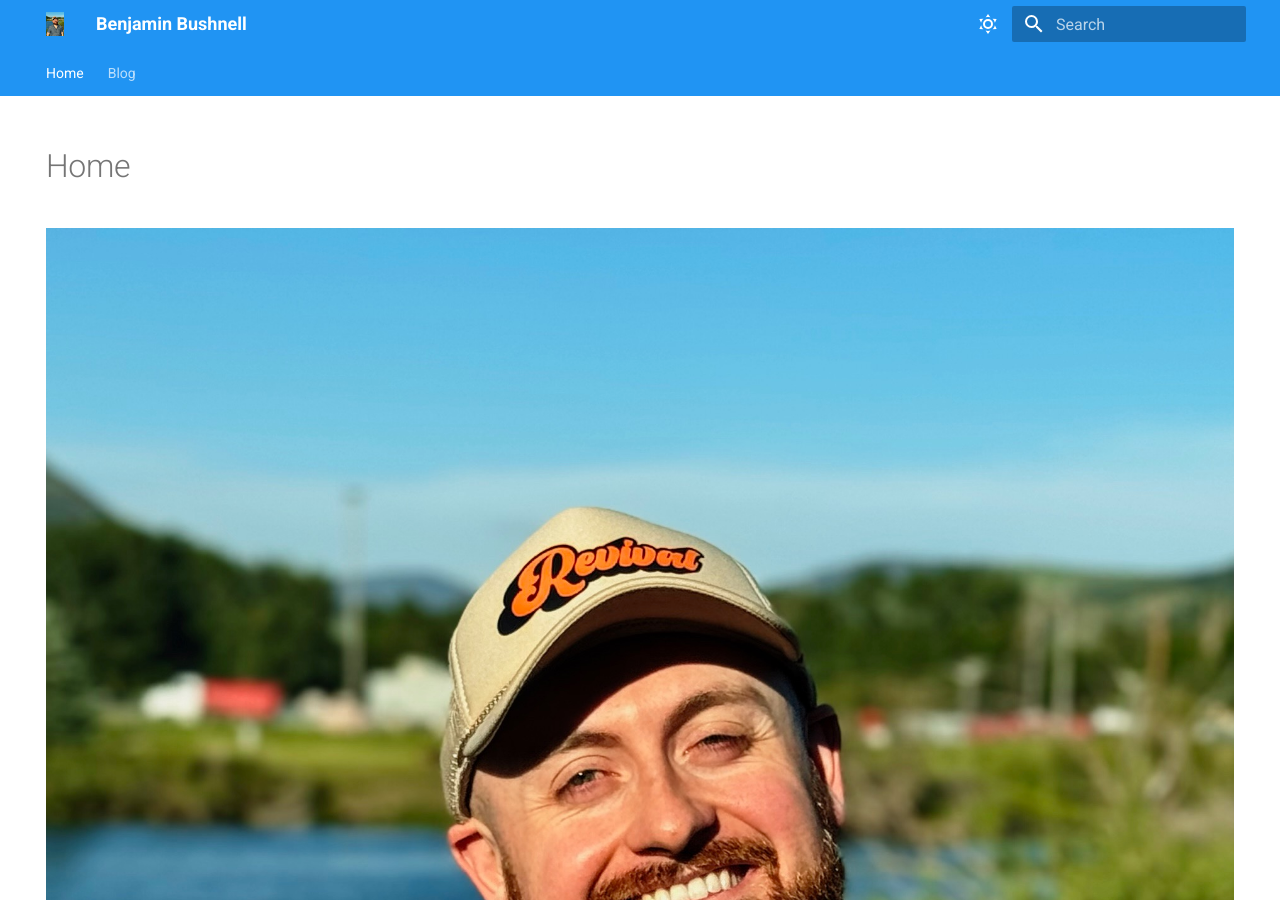
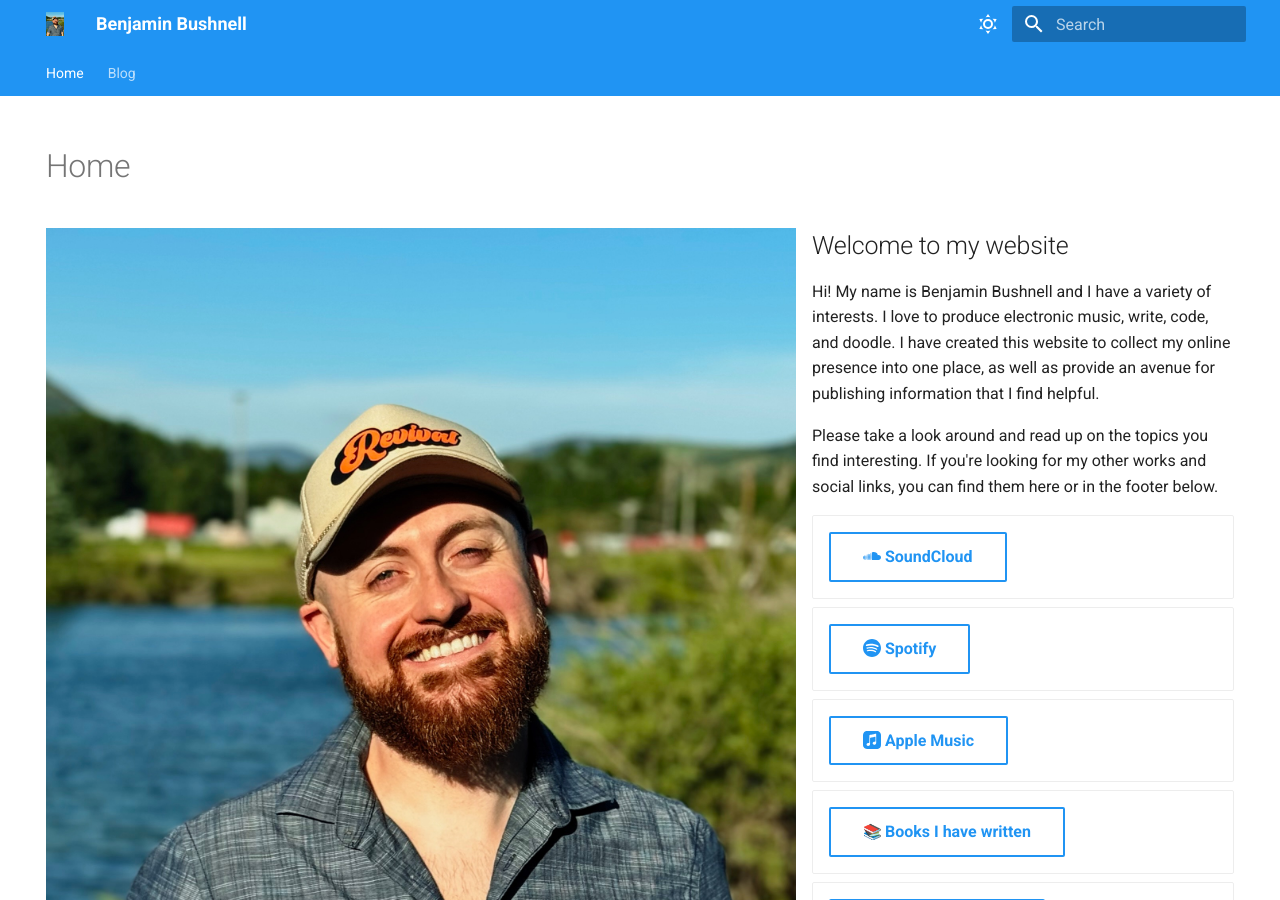
Before and after one commit to VoxideNebula/website, an MkDocs documentation site: the page built from docs/README.md, in a window 1280 px wide and 900 px high. Built offline with MkDocs 1.6.1 and Material for MkDocs 9.7.7, drawn with Linux system fonts in a browser that asks for light colours; emoji names are drawn with the system emoji font.

Commit message:
update website

```diff
--- a/docs/README.md
+++ b/docs/README.md
@@ -5,7 +5,7 @@ hide:
   - navigation
 ---
 
-![Benjamin Bushnell](img/ben_photo.jpeg){ align=left }
+![Benjamin Bushnell](img/ben_photo.jpeg){ align=left style="height:1000px;width:750px"}
 
 ## Welcome to my website
 
```
